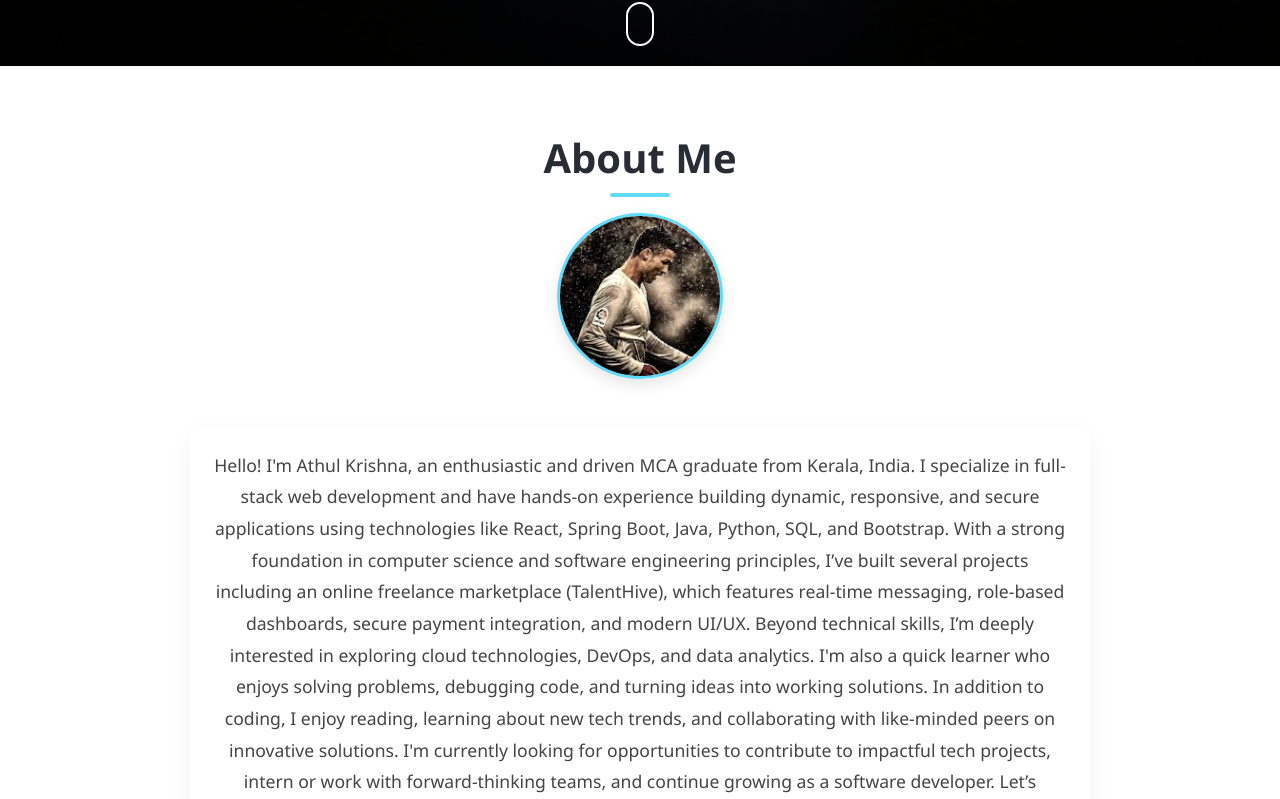
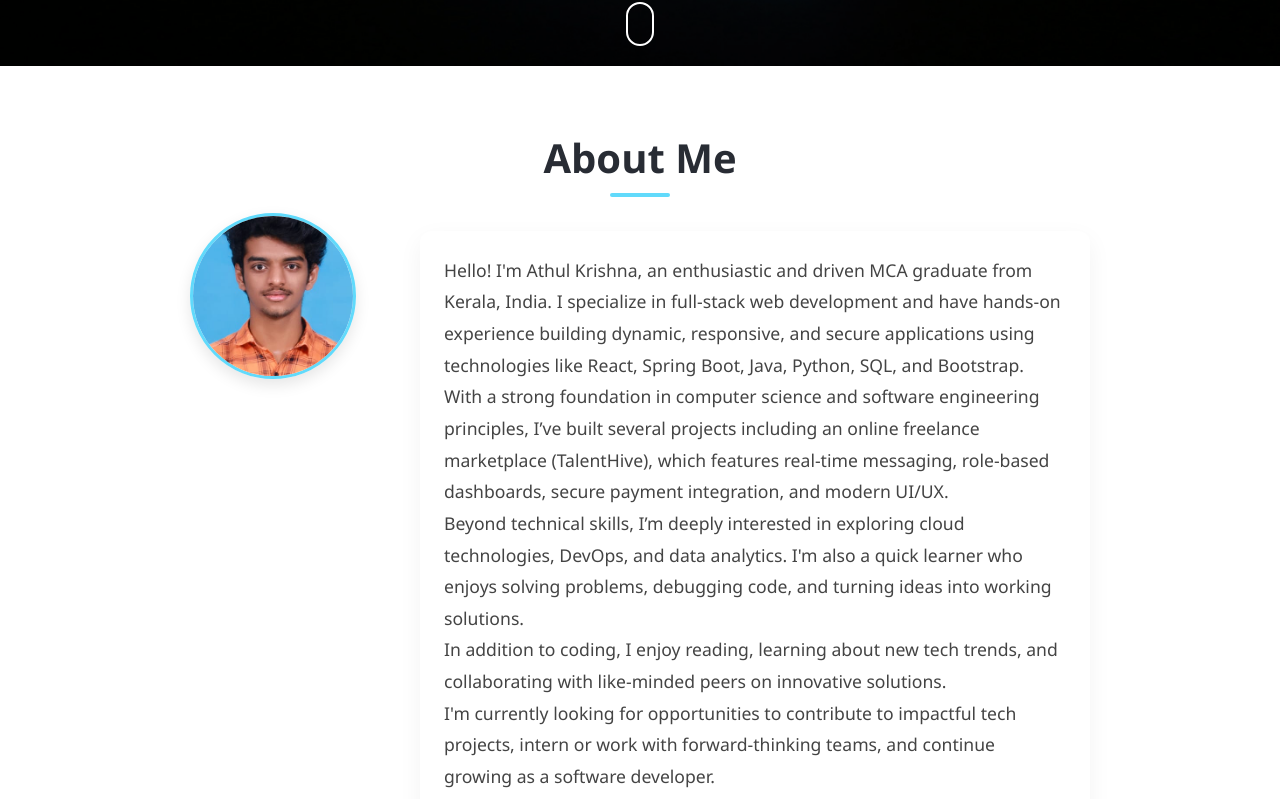
Before and after one commit to Athul82812/portfolio, a React (Create React App) app: page / in a window 1280 px wide. Shown: the part 774-1573 px from the top of the page. Built offline with nearby package versions, Linux system fonts and the light colour scheme.

Commit message:
Updated About Me section with Python and full intro

```diff
--- a/src/components/About.jsx
+++ b/src/components/About.jsx
@@ -3,28 +3,31 @@ import '../styles/About.css';
 
 function About() {
   return (
-    <section className="about" id="about" data-aos="fade-up">
-      <h2>About Me</h2>
+    <section className="about" id="about">
+      <h2 data-aos="fade-right">About Me</h2>
 
+      <div className="about-content">
+        <img
+          src={process.env.PUBLIC_URL + "/assets/images/AK.jpg"}
+          alt="Athul Krishna"
+          className="profile-photo"
+          data-aos="fade-left"
+        />
 
-      <img src={process.env.PUBLIC_URL + "/assets/images/CR7.jpg"} alt="Athul Krishna" className="profile-photo" />
-
-
-
-      <p>
+        <p data-aos="fade-right">
           Hello! I'm Athul Krishna, an enthusiastic and driven MCA graduate from Kerala, India. I specialize in full-stack web development and have hands-on experience building dynamic, responsive, and secure applications using technologies like React, Spring Boot, Java, Python, SQL, and Bootstrap.
-
+          <br />
           With a strong foundation in computer science and software engineering principles, I’ve built several projects including an online freelance marketplace (TalentHive), which features real-time messaging, role-based dashboards, secure payment integration, and modern UI/UX.
-
+          <br />
           Beyond technical skills, I’m deeply interested in exploring cloud technologies, DevOps, and data analytics. I'm also a quick learner who enjoys solving problems, debugging code, and turning ideas into working solutions.
-
+          <br />
           In addition to coding, I enjoy reading, learning about new tech trends, and collaborating with like-minded peers on innovative solutions.
-
+          <br />
           I'm currently looking for opportunities to contribute to impactful tech projects, intern or work with forward-thinking teams, and continue growing as a software developer.
-
+          <br />
           Let’s connect and build something awesome together!
-
         </p>
+      </div>
     </section>
   );
 }
--- a/src/styles/About.css
+++ b/src/styles/About.css
@@ -52,3 +52,27 @@
   box-shadow: 0 8px 25px rgba(0, 0, 0, 0.05);
   transition: all 0.4s ease-in-out;
 }
+
+.about-content {
+  display: flex;
+  flex-direction: column;
+  align-items: center;
+  gap: 2rem;
+}
+
+@media (min-width: 768px) {
+  .about-content {
+    flex-direction: row;
+    justify-content: center;
+    align-items: flex-start;
+    text-align: left;
+  }
+
+  .about p {
+    flex: 1;
+  }
+
+  .profile-photo {
+    margin-right: 2rem;
+  }
+}
```
Also changed, not shown: public/assets/images/AK.jpg (added). Lines whose indentation alone changed are shown as unchanged.
